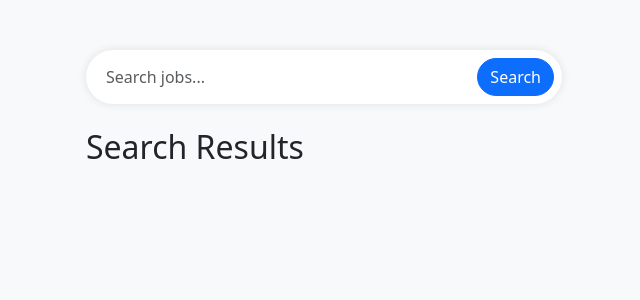
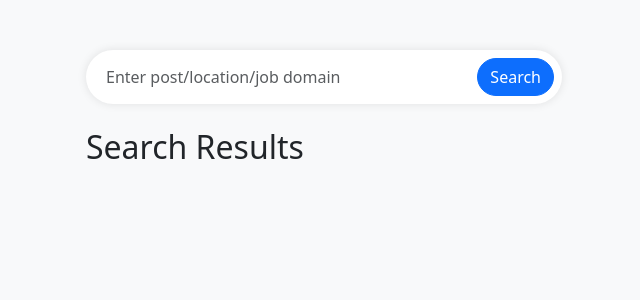
Before and after one commit to atharva724/job_recommender, a Flask app: page /search in a window 1280 px wide. Shown: the top 300 px of the page, without its empty margins (316-956 px from the left). Run offline with Flask 3, Linux system fonts and the light colour scheme.

Commit message:
search file updated

```diff
--- a/templates/index.html
+++ b/templates/index.html
@@ -6,7 +6,7 @@
     <link href="https://cdn.jsdelivr.net/npm/bootstrap@5.3.2/dist/css/bootstrap.min.css" rel="stylesheet" integrity="sha384-T3c6CoIi6uLrA9TneNEoa7RxnatzjcDSCmG1MXxSR1GAsXEV/Dwwykc2MPK8M2HN" crossorigin="anonymous">
     <script src="https://cdn.jsdelivr.net/npm/bootstrap@5.3.2/dist/js/bootstrap.bundle.min.js" integrity="sha384-C6RzsynM9kWDrMNeT87bh95OGNyZPhcTNXj1NW7RuBCsyN/o0jlpcV8Qyq46cDfL" crossorigin="anonymous"></script>
     <style>
-        /* Add custom styles here */
+
         body {
             background-color: black;
             color: white;
--- a/templates/search.html
+++ b/templates/search.html
@@ -35,18 +35,18 @@
 <body>
     <div class="container">
         <div class="search-bar d-flex align-items-center p-2">
-            <input type="text" class="form-control border-0 rounded-pill" id="searchInput" placeholder="Search jobs...">
+            <input type="text" class="form-control border-0 rounded-pill" id="searchInput" placeholder="Enter post/location/job domain">
             <button type="submit" class="btn btn-primary rounded-pill ms-2">Search</button>
         </div>
 
-        <!-- Search Results (to be dynamically populated based on user input) -->
+
         <div class="search-results mt-4">
-            <h2>Search Results</h2>
-            <!-- Add dynamic content here based on search results -->
+            <h2> <centre>  Search Results </centre>  </h2>
+
         </div>
     </div>
 
-    <!-- Include Bootstrap JS -->
+
     <script src="https://cdn.jsdelivr.net/npm/bootstrap@5.3.2/dist/js/bootstrap.bundle.min.js" integrity="sha384-C6RzsynM9kWDrMNeT87bh95OGNyZPhcTNXj1NW7RuBCsyN/o0jlpcV8Qyq46cDfL" crossorigin="anonymous"></script>
 </body>
 </html>
```
